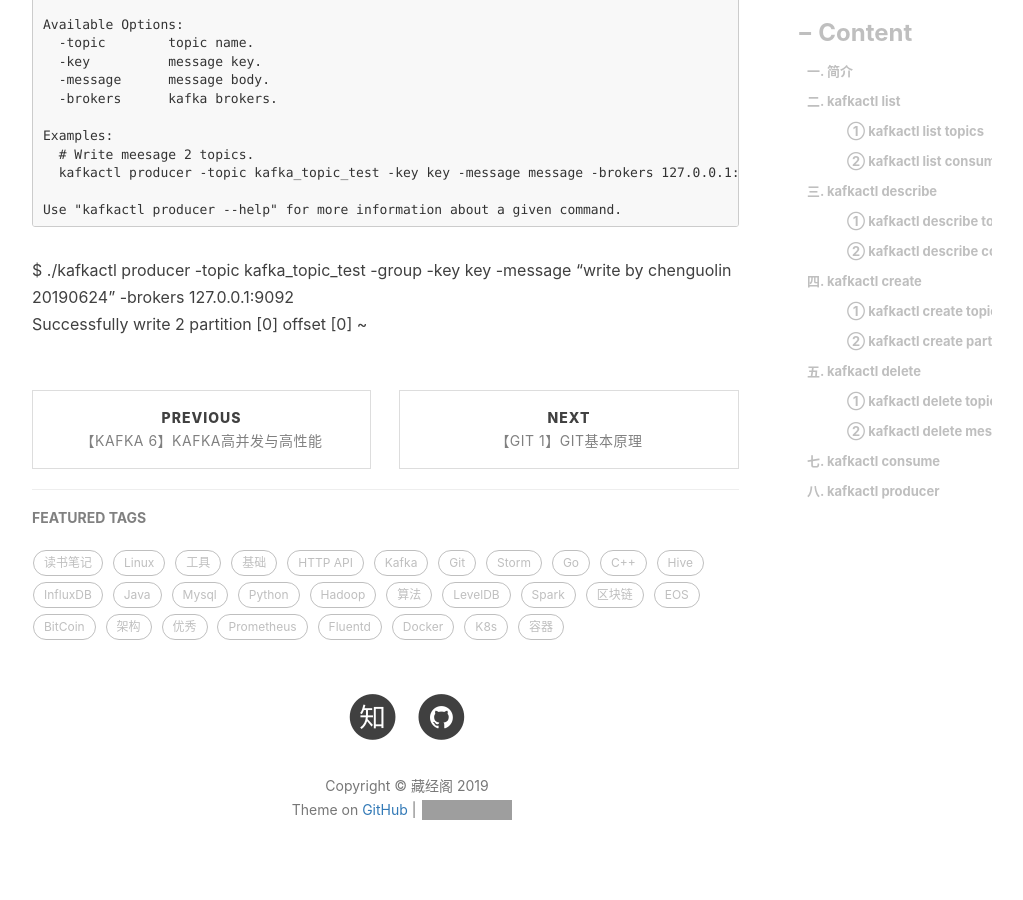
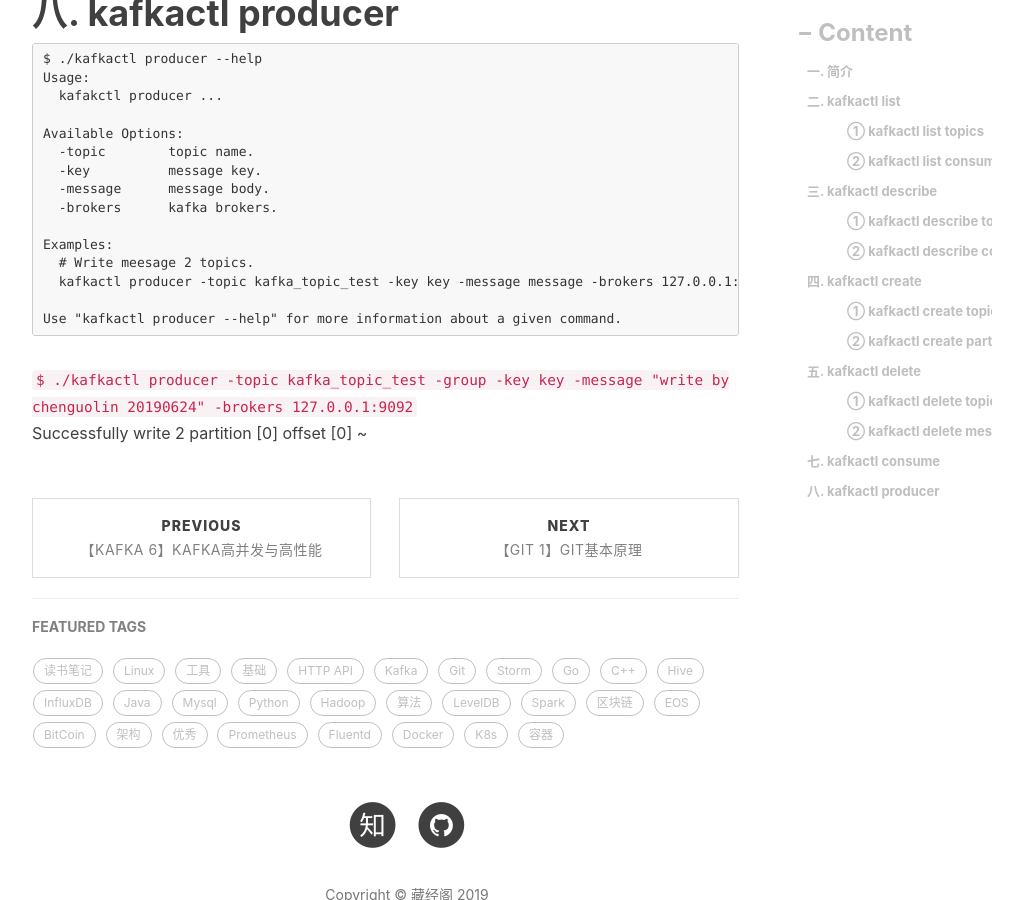
Before and after one commit to engru/chenguolin.github.io, a Jekyll site: the page built from _posts/2017-08-07-【Kafka-7】Kafka cli工具使用.md, in a window 1280 px wide and 900 px high, scrolled down 5998 px. Shown: the whole window, without its empty margins (233-1256 px from the left). Built offline with Jekyll 4.4.1, drawn with Linux system fonts in a browser that asks for light colours; nearby versions of some CDN libraries; comment, search, counter and statistics services are not loaded; some of the changed text lies outside the part shown; grey boxes are pictures that could not be loaded.

````diff
--- a/_posts/2017-08-07-【Kafka-7】Kafka cli工具使用.md
+++ b/_posts/2017-08-07-【Kafka-7】Kafka cli工具使用.md
@@ -108,7 +108,7 @@ Use "kafkactl describe --help" for more information about a given command.
 ```
 
 ## ① kafkactl describe topic
-$ ./kafkactl describe topic -topic kafka_topic_test -brokers 127.0.0.1:9092
+`$ ./kafkactl describe topic -topic kafka_topic_test -brokers 127.0.0.1:9092`
 ```
 partition-0: oldOffset=[224927], newOffset=[231090], replicas=[1], leader=[1], isr=[[1]], offlineReplicas=[[]]
 partition-1: oldOffset=[224612], newOffset=[230733], replicas=[1], leader=[1], isr=[[1]], offlineReplicas=[[]]
@@ -123,7 +123,7 @@ partition-9: oldOffset=[225516], newOffset=[231634], replicas=[1], leader=[1], i
 ```
 
 ## ② kafkactl describe consumer-group
-$ ./kafkactl describe consumer-group -group kafka_topic_test_group -brokers 127.0.0.1:9092
+`$ ./kafkactl describe consumer-group -group kafka_topic_test_group -brokers 127.0.0.1:9092`
 ```
 State:  Stable
 Protocol:  range
@@ -171,12 +171,12 @@ Use "kafkactl create --help" for more information about a given command.
 ```
 
 ## ① kafkactl create topic
-$ ./kafkactl create topic -topic kafka_topic_test -partition 3 -replica 1 -brokers 127.0.0.1:9092
-  Successfully ~
+`$ ./kafkactl create topic -topic kafka_topic_test -partition 3 -replica 1 -brokers 127.0.0.1:9092`
+   Successfully ~
 
 ## ② kafkactl create partition
-$ ./kafkactl create partition -topic kafka_topic_test -totalPartition 6 -brokers 127.0.0.1:9092
-  Successfully ~
+`$ ./kafkactl create partition -topic kafka_topic_test -totalPartition 6 -brokers 127.0.0.1:9092`
+   Successfully ~
 
 # 五. kafkactl delete
 ```
@@ -205,12 +205,12 @@ Use "kafkactl delete --help" for more information about a given command.
 ```
 
 ## ① kafkactl delete topic
-$ ./kafkactl delete topic -topic kafka_topic_test -brokers 127.0.0.1:9092
-  Successfully ~
+`$ ./kafkactl delete topic -topic kafka_topic_test -brokers 127.0.0.1:9092`
+   Successfully ~
 
 ## ② kafkactl delete message
-$ ./kafkactl delete message -topic kafka_topic_test -partition 0 -endOffset 2 -brokers 127.0.0.1:9092
-  Successfully ~
+`$ ./kafkactl delete message -topic kafka_topic_test -partition 0 -endOffset 2 -brokers 127.0.0.1:9092`
+   Successfully ~
 
 # 七. kafkactl consume
 ```
@@ -241,7 +241,7 @@ Examples:
 Use "kafkactl consume --help" for more information about a given command.
 ```
 
-$ ./kafkactl consume -topic kafka_topic_test -group kafka_topic_test_group -partition 1 -start newest -brokers 127.0.0.1:9092
+`$ ./kafkactl consume -topic kafka_topic_test -group kafka_topic_test_group -partition 1 -start newest -brokers 127.0.0.1:9092`
 ```
 {"offset":231805, "key":, "message":{"log":{"category":"access","@timestamp":"2019-06-24T18:39:05+0800","remote_addr":"120.12.32.147",,"request":"GET /unread/get.json?uid=1999999999 HTTP/1.0","status":"200","first_byte_commit_time":"7","request_time":"0.007","http_x_real_ip":"230.61.192.190","http_x_forwarded_for":"230.61.192.190","content_length":"-","sent_http_content_length":"-","body_bytes_sent":"33","http_cdn":"-"},"stream":"stdout","time":"2019-06-24T10:39:05.028588606Z","k8s":{"container_id":"7c42deb58da2","container_name":"test-write-feed-pre","host":"bjxd-k8sn-1-20","ns":"k8s-log","pod_ip":"120.22.210.122","labels":{"meta-track":"pre","meta-svc":"pre"}}}}
 ...
@@ -266,5 +266,5 @@ Examples:
 Use "kafkactl producer --help" for more information about a given command.
 ```
 
-$ ./kafkactl producer -topic kafka_topic_test -group -key key -message "write by chenguolin 20190624" -brokers 127.0.0.1:9092
+`$ ./kafkactl producer -topic kafka_topic_test -group -key key -message "write by chenguolin 20190624" -brokers 127.0.0.1:9092`
   Successfully write 2 partition [0] offset [0] ~
````
